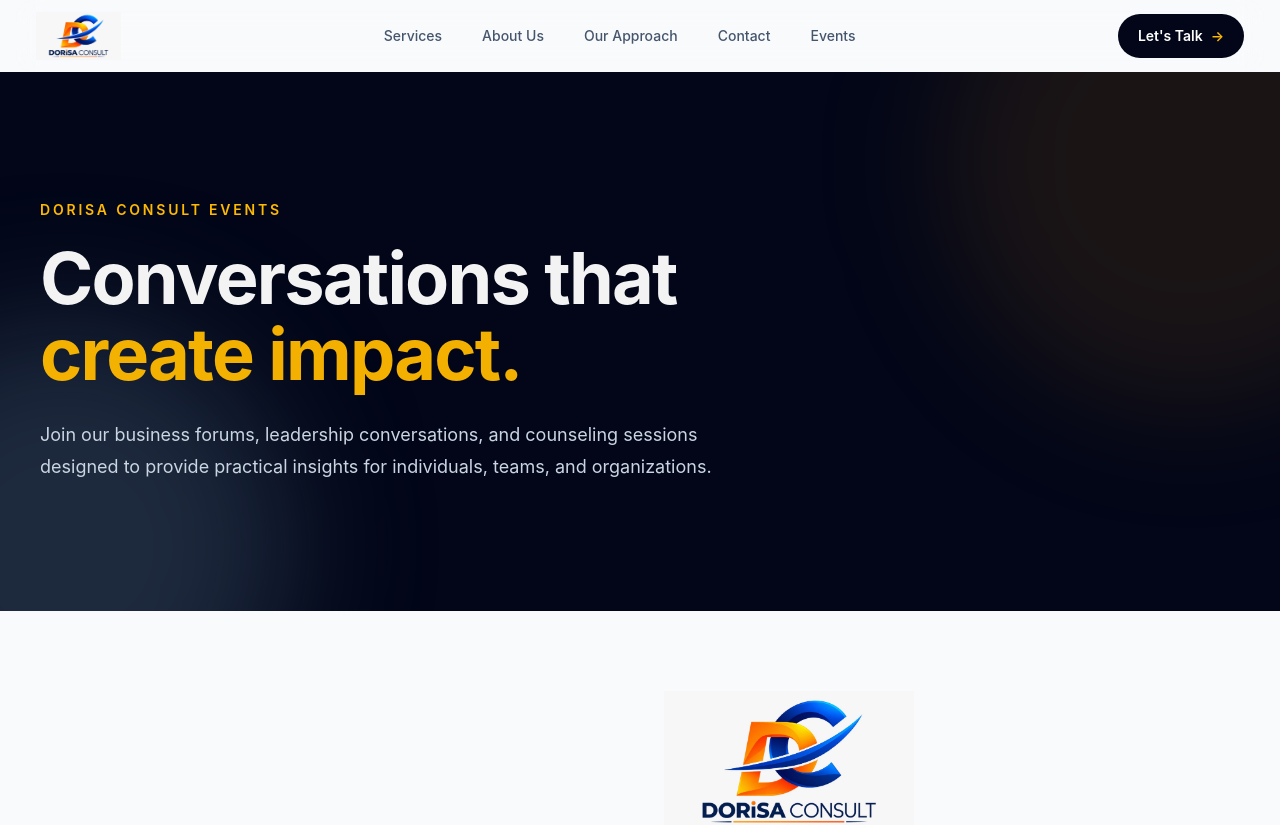
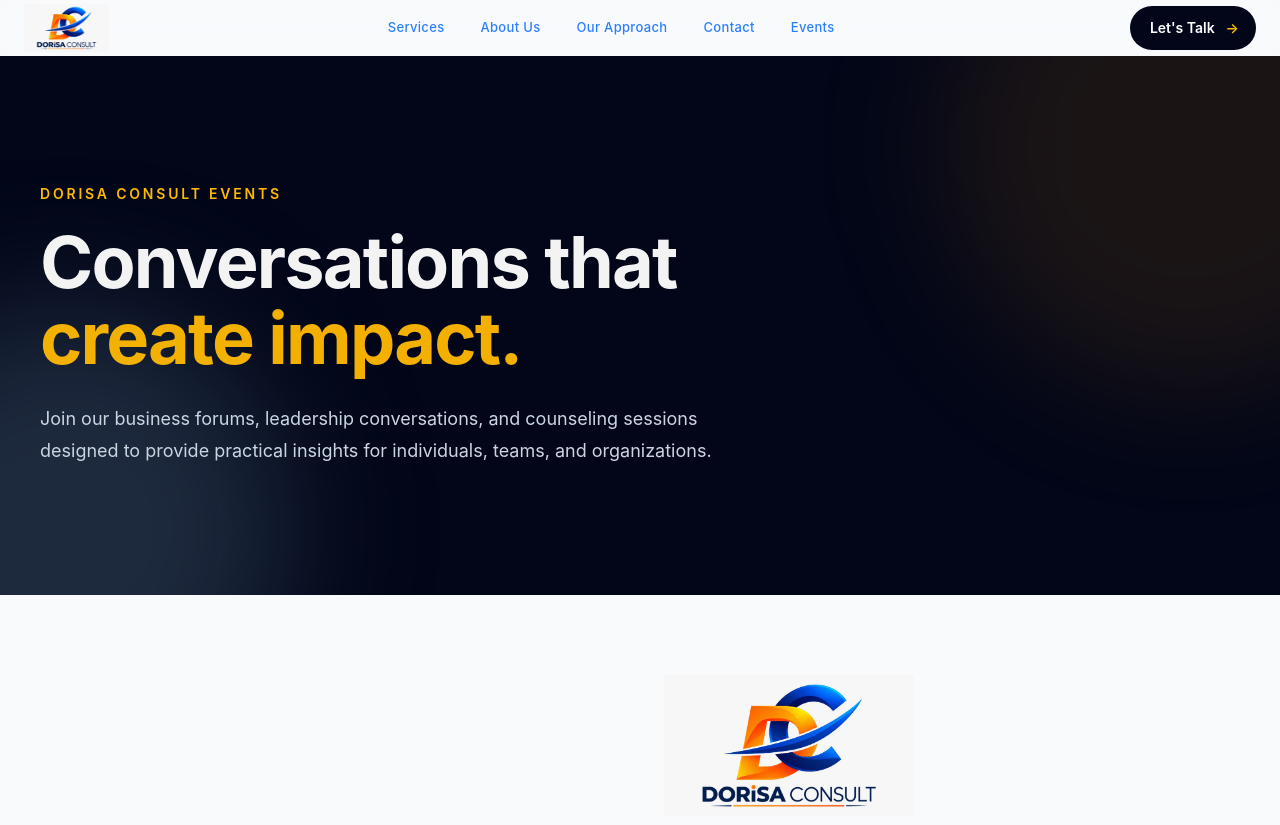
Before and after one commit to bp1601225-wq/DORiSA-Consult-Sample, a React (Vite) app: page /events in a window 1280 px wide. Shown: the top 825 px of the page. Built offline with nearby package versions, Linux system fonts and the light colour scheme.

Commit message:
sectio padded

```diff
--- a/src/Components/Sections.tsx
+++ b/src/Components/Sections.tsx
@@ -30,7 +30,7 @@
         duration: 0.7,
         ease: "easeOut",
       }}
-      className={`relative overflow-hidden px-6 py-24 md:px-10 md:py-32 ${className}`}
+      className={`relative overflow-hidden  p-5  ${className}`}
     >
       {/* Decorative background */}
       <div className="pointer-events-none absolute -right-32 top-20 h-72 w-72 rounded-full bg-amber-100/40 blur-3xl" />
--- a/src/Pages/Home/LandingPage.tsx
+++ b/src/Pages/Home/LandingPage.tsx
@@ -7,7 +7,7 @@
 
 function LandingPage() {
   return (
-    <div>
+    <div className="flex flex-col gap-4">
       <Navbar />
 
       <Hero />
--- a/src/Pages/NavBar/NavBar.tsx
+++ b/src/Pages/NavBar/NavBar.tsx
@@ -1,29 +1,37 @@
-import { motion } from "framer-motion";
+import { AnimatePresence, motion } from "framer-motion";
 import { Link, useLocation, useNavigate } from "react-router";
+import { Menu, X, ArrowUpRight } from "lucide-react";
+import { useEffect, useState } from "react";
 import Logo from "../../assets/Logo.jpg";
 
 function Navbar() {
   const location = useLocation();
   const navigate = useNavigate();
 
+  const [isOpen, setIsOpen] = useState(false);
+
   const scrollToSection = (id: string) => {
-    // If already on homepage, scroll directly
+    setIsOpen(false);
+
     if (location.pathname === "/") {
+      setTimeout(() => {
         document.getElementById(id)?.scrollIntoView({
           behavior: "smooth",
+          block: "start",
         });
+      }, 50);
+
       return;
     }
 
-    // If on another page, go back to homepage first
     navigate("/");
 
-    // Wait for homepage to render, then scroll
     setTimeout(() => {
       document.getElementById(id)?.scrollIntoView({
         behavior: "smooth",
+        block: "start",
       });
-    }, 300);
+    }, 400);
   };
 
   const navItems = [
@@ -54,18 +62,36 @@
     },
   ];
 
+  // Prevent background scrolling when mobile drawer is open
+  useEffect(() => {
+    document.body.style.overflow = isOpen ? "hidden" : "";
+
+    return () => {
+      document.body.style.overflow = "";
+    };
+  }, [isOpen]);
+
+  // Close drawer when route changes
+  useEffect(() => {
+    setIsOpen(false);
+  }, [location.pathname]);
+
   return (
+    <>
+      {/* NAVBAR */}
       <motion.nav
-      initial={{ opacity: 0, y: -30 }}
+        initial={{ opacity: 0, y: -20 }}
         animate={{ opacity: 1, y: 0 }}
-      transition={{ duration: 0.7, ease: "easeOut" }}
-      className="sticky top-0 z-50 px-4"
+        transition={{
+          duration: 0.6,
+          ease: [0.22, 1, 0.36, 1],
+        }}
+        className="sticky top-0 z-50  "
       >
-      <div className="flex items-center justify-between rounded-2xl px-5 py-3 backdrop-blur-md">
+        <div className=" flex  items-center justify-between   px-4  backdrop-blur-xl sm:px-6 p-1">
 
-        {/* Logo */}
+          {/* LOGO */}
           <motion.button
-          whileHover={{ scale: 1.02 }}
             onClick={() => {
               if (location.pathname === "/") {
                 window.scrollTo({
@@ -75,90 +101,237 @@
               } else {
                 navigate("/");
               }
+
+              setIsOpen(false);
             }}
+            whileHover={{ scale: 1.02 }}
+            whileTap={{ scale: 0.98 }}
             className="flex items-center"
           >
             <img
               src={Logo}
               alt="DORiSA Consult"
-            className="h-12 w-auto object-contain"
+              className="h-11 w-auto object-contain sm:h-12"
             />
           </motion.button>
 
-        {/* Desktop Navigation */}
-        <div className="hidden items-center gap-2 md:flex">
+          {/* DESKTOP NAVIGATION */}
+          <div className="hidden items-center gap-1 lg:flex">
             {navItems.map((item) => {
-            // SECTION LINKS
               if (item.type === "section") {
                 return (
                   <motion.button
                     key={item.id}
                     onClick={() => scrollToSection(item.id!)}
-                  whileHover={{ y: -2 }}
-                  className="group relative rounded-lg px-4 py-2.5 text-sm font-medium text-slate-600 transition-colors duration-300 hover:bg-slate-50 hover:text-slate-950"
+                    whileHover={{ y: -1 }}
+                    whileTap={{ scale: 0.97 }}
+                    className="group relative rounded-xl px-4 py-2.5 text-[13px] font-medium tracking-wide text-blue-500 transition-all duration-300 hover:text-blue-600"
                   >
                     {item.label}
 
-                  <span className="absolute bottom-1 left-1/2 h-0.5 w-0 -translate-x-1/2 rounded-full bg-amber-500 transition-all duration-300 group-hover:w-5" />
+                    <span className="absolute bottom-1.5 left-1/2 h-[2px] w-0 -translate-x-1/2 rounded-full bg-amber-500 transition-all duration-300 group-hover:w-5" />
                   </motion.button>
                 );
               }
 
-            // ROUTE LINKS
               return (
                 <motion.div
                   key={item.path}
-                whileHover={{ y: -2 }}
+                  whileHover={{ y: -1 }}
                 >
                   <Link
                     to={item.path!}
-                  className="group relative block rounded-lg px-4 py-2.5 text-sm font-medium text-slate-600 transition-colors duration-300 hover:bg-slate-50 hover:text-slate-950"
+                    className="group relative flex items-center gap-1 rounded-xl px-4 py-2.5 text-[13px] font-medium tracking-wide text-blue-500 transition-all duration-300"
                   >
                     {item.label}
 
-                  <span className="absolute bottom-1 left-1/2 h-0.5 w-0 -translate-x-1/2 rounded-full bg-amber-500 transition-all duration-300 group-hover:w-5" />
+                    <ArrowUpRight
+                      size={13}
+                      className="opacity-0 -translate-y-0.5 -translate-x-0.5 transition-all duration-300 group-hover:translate-x-0 group-hover:translate-y-0 group-hover:opacity-100"
+                    />
+
+                    <span className="absolute bottom-1.5 left-1/2 h-[2px] w-0 -translate-x-1/2 rounded-full bg-amber-500 transition-all duration-300 group-hover:w-5" />
                   </Link>
                 </motion.div>
               );
             })}
           </div>
 
-        {/* Right Side */}
-        <div className="flex items-center gap-3">
+          {/* RIGHT SIDE */}
+          <div className="flex items-center gap-2">
 
-          {/* Let's Talk */}
+            {/* DESKTOP CTA */}
             <motion.button
               whileHover={{
-              scale: 1.04,
-              boxShadow: "0 10px 25px rgba(15, 23, 42, 0.15)",
+                scale: 1.03,
+                boxShadow: "0 12px 30px rgba(15,23,42,0.16)",
               }}
-            whileTap={{ scale: 0.96 }}
+              whileTap={{ scale: 0.97 }}
               onClick={() => scrollToSection("contact")}
-            className="group flex items-center gap-2 rounded-full bg-slate-950 px-5 py-3 text-sm font-semibold text-white transition-all duration-300 hover:bg-slate-800"
+              className="hidden items-center gap-2 rounded-full bg-slate-950 px-5 py-3 text-sm font-semibold text-white transition-colors hover:bg-slate-800 sm:flex"
             >
               Let's Talk
 
               <motion.span
-              initial={{ x: 0 }}
-              whileHover={{ x: 4 }}
-              transition={{ duration: 0.2 }}
+                animate={{ x: [0, 3, 0] }}
+                transition={{
+                  duration: 1.8,
+                  repeat: Infinity,
+                  ease: "easeInOut",
+                }}
                 className="text-amber-400"
               >
                 →
               </motion.span>
             </motion.button>
 
-          {/* Mobile Menu Button */}
-          <button className="flex h-11 w-11 items-center justify-center rounded-full border border-slate-200 text-slate-700 md:hidden">
-            <div className="space-y-1.5">
-              <span className="block h-0.5 w-5 bg-slate-800" />
-              <span className="block h-0.5 w-5 bg-slate-800" />
-              <span className="block h-0.5 w-3 bg-slate-800" />
-            </div>
-          </button>
+            {/* MOBILE MENU BUTTON */}
+            <motion.button
+              whileTap={{ scale: 0.9 }}
+              onClick={() => setIsOpen(true)}
+              aria-label="Open menu"
+              className="flex h-11 w-11 items-center justify-center rounded-xl border border-slate-200 bg-white text-slate-800 transition-colors  lg:hidden"
+            >
+              <Menu size={21} strokeWidth={1.8} />
+            </motion.button>
           </div>
         </div>
       </motion.nav>
+
+      {/* MOBILE DRAWER */}
+      <AnimatePresence>
+        {isOpen && (
+          <>
+            {/* BACKDROP */}
+            <motion.div
+              initial={{ opacity: 0 }}
+              animate={{ opacity: 1 }}
+              exit={{ opacity: 0 }}
+              transition={{ duration: 0.25 }}
+              onClick={() => setIsOpen(false)}
+              className="fixed inset-0 z-[60] bg-slate-950/30 backdrop-blur-sm lg:hidden"
+            />
+
+            {/* DRAWER */}
+            <motion.aside
+              initial={{ x: "100%" }}
+              animate={{ x: 0 }}
+              exit={{ x: "100%" }}
+              transition={{
+                type: "spring",
+                stiffness: 300,
+                damping: 30,
+              }}
+              className="fixed right-0 top-0 z-[70] flex h-full w-[88%] max-w-sm flex-col bg-white shadow-2xl lg:hidden"
+            >
+              {/* DRAWER HEADER */}
+              <div className="flex items-center justify-between border-b border-slate-100 px-6 py-5">
+                <img
+                  src={Logo}
+                  alt="DORiSA Consult"
+                  className="h-10 w-auto object-contain"
+                />
+
+                <motion.button
+                  whileTap={{ scale: 0.9, rotate: 90 }}
+                  onClick={() => setIsOpen(false)}
+                  aria-label="Close menu"
+                  className="flex h-10 w-10 items-center justify-center rounded-full border border-slate-200 text-slate-700 transition-colors hover:bg-slate-50"
+                >
+                  <X size={20} />
+                </motion.button>
+              </div>
+
+              {/* DRAWER CONTENT */}
+              <div className="flex flex-1 flex-col px-6 py-8">
+
+                <p className="mb-5 text-[11px] font-semibold uppercase tracking-[0.2em] text-slate-400">
+                  Navigation
+                </p>
+
+                <div className="space-y-1">
+                  {navItems.map((item, index) => {
+                    if (item.type === "section") {
+                      return (
+                        <motion.button
+                          key={item.id}
+                          initial={{ opacity: 0, x: 20 }}
+                          animate={{ opacity: 1, x: 0 }}
+                          transition={{
+                            delay: 0.05 * index,
+                            duration: 0.35,
+                          }}
+                          onClick={() => scrollToSection(item.id!)}
+                          className="group flex w-full items-center justify-between rounded-xl px-3 py-4 text-left text-base font-medium text-slate-700 transition-all hover:bg-slate-50 hover:text-slate-950"
+                        >
+                          <span>{item.label}</span>
+
+                          <span className="text-slate-300 transition-all duration-300 group-hover:translate-x-1 group-hover:text-amber-500">
+                            →
+                          </span>
+                        </motion.button>
+                      );
+                    }
+
+                    return (
+                      <motion.div
+                        key={item.path}
+                        initial={{ opacity: 0, x: 20 }}
+                        animate={{ opacity: 1, x: 0 }}
+                        transition={{
+                          delay: 0.05 * index,
+                          duration: 0.35,
+                        }}
+                      >
+                        <Link
+                          to={item.path!}
+                          className="group flex w-full items-center justify-between rounded-xl px-3 py-4 text-base font-medium text-slate-700 transition-all hover:bg-slate-50 hover:text-slate-950"
+                        >
+                          <span>{item.label}</span>
+
+                          <ArrowUpRight
+                            size={17}
+                            className="text-slate-300 transition-all duration-300 group-hover:-translate-y-0.5 group-hover:translate-x-0.5 group-hover:text-amber-500"
+                          />
+                        </Link>
+                      </motion.div>
+                    );
+                  })}
+                </div>
+
+                {/* MOBILE CTA */}
+                <div className="mt-auto pt-8">
+                  <motion.button
+                    whileTap={{ scale: 0.97 }}
+                    onClick={() => scrollToSection("contact")}
+                    className="flex w-full items-center justify-between rounded-2xl bg-slate-950 px-5 py-4 text-sm font-semibold text-white shadow-lg"
+                  >
+                    <span>Let's Talk</span>
+
+                    <span className="text-lg text-amber-400">
+                      →
+                    </span>
+                  </motion.button>
+
+                  <p className="mt-5 text-center text-xs leading-relaxed text-slate-400">
+                    Strategic consulting for businesses ready to
+                    grow with clarity and confidence.
+                  </p>
+                </div>
+              </div>
+
+              {/* DRAWER FOOTER */}
+              <div className="border-t border-slate-100 px-6 py-5">
+                <div className="flex items-center justify-between text-xs text-slate-400">
+                  <span>DORiSA Consult</span>
+                  <span>© 2026</span>
+                </div>
+              </div>
+            </motion.aside>
+          </>
+        )}
+      </AnimatePresence>
+    </>
   );
 }
 
```
Lines whose indentation alone changed are shown as unchanged.
